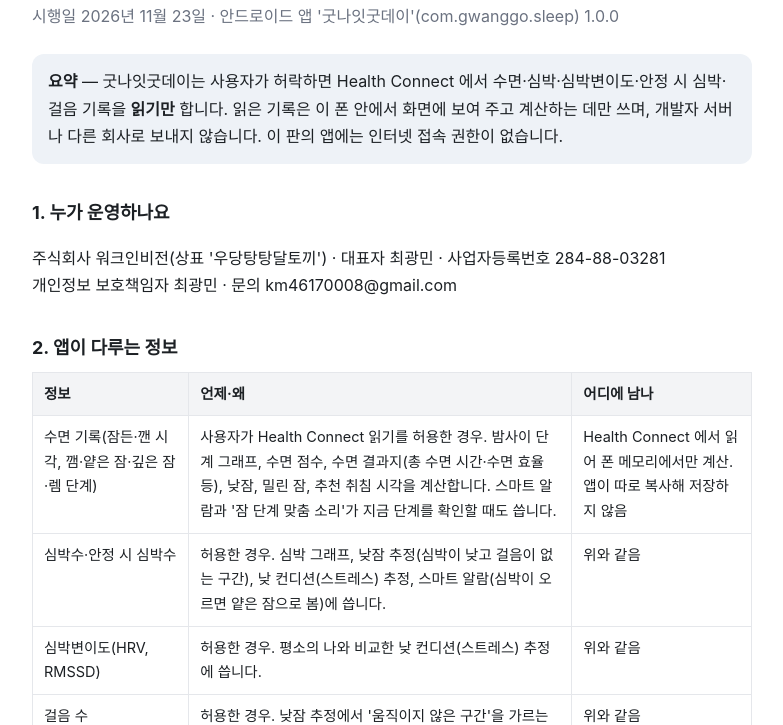
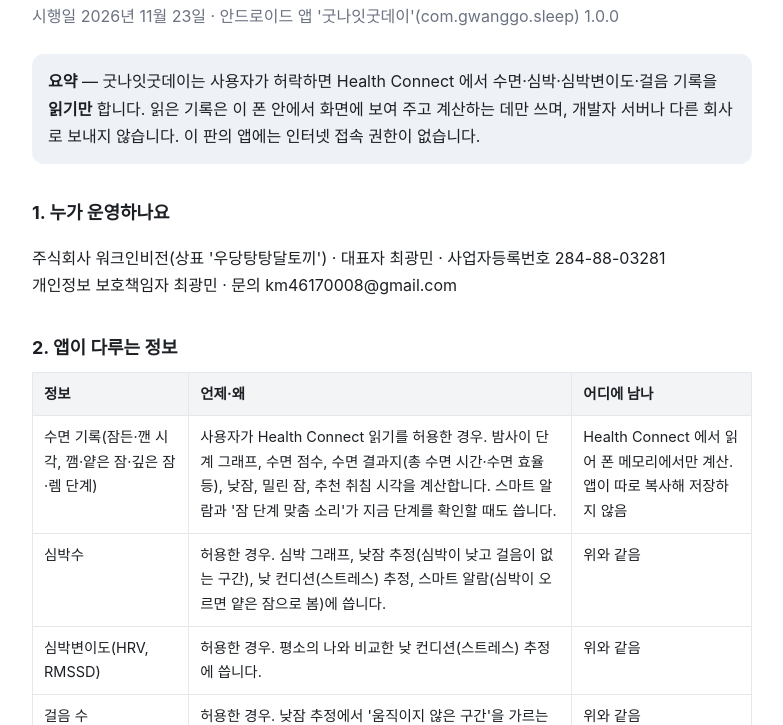
Before and after one commit to kwangmin88/kwangmin88.github.io, a plain HTML site: page goodnight/privacy.html in a window 1280 px wide. Shown: the part 75-800 px from the top of the page, without its empty margins (248-1031 px from the left). Drawn offline with Linux system fonts and the light colour scheme.

Commit message:
굿나잇굿데이 privacy: 안정 시 심박 제외

```diff
--- a/goodnight/privacy.html
+++ b/goodnight/privacy.html
@@ -12,7 +12,7 @@ td,th{border:1px solid #e5e7eb;padding:9px 11px;text-align:left;vertical-align:t
 <h1>굿나잇굿데이 개인정보처리방침</h1>
 <p class="sub">시행일 2026년 11월 23일 · 안드로이드 앱 '굿나잇굿데이'(com.gwanggo.sleep) 1.0.0</p>
 
-<div class="box"><strong>요약</strong> — 굿나잇굿데이는 사용자가 허락하면 Health Connect 에서 수면·심박·심박변이도·안정 시 심박·걸음 기록을 <strong>읽기만</strong> 합니다. 읽은 기록은 이 폰 안에서 화면에 보여 주고 계산하는 데만 쓰며, 개발자 서버나 다른 회사로 보내지 않습니다. 이 판의 앱에는 인터넷 접속 권한이 없습니다.</div>
+<div class="box"><strong>요약</strong> — 굿나잇굿데이는 사용자가 허락하면 Health Connect 에서 수면·심박·심박변이도·걸음 기록을 <strong>읽기만</strong> 합니다. 읽은 기록은 이 폰 안에서 화면에 보여 주고 계산하는 데만 쓰며, 개발자 서버나 다른 회사로 보내지 않습니다. 이 판의 앱에는 인터넷 접속 권한이 없습니다.</div>
 
 <h2>1. 누가 운영하나요</h2>
 <p>주식회사 워크인비전(상표 '우당탕탕달토끼') · 대표자 최광민 · 사업자등록번호 284-88-03281<br>
@@ -22,7 +22,7 @@ td,th{border:1px solid #e5e7eb;padding:9px 11px;text-align:left;vertical-align:t
 <table>
 <tr><th>정보</th><th>언제·왜</th><th>어디에 남나</th></tr>
 <tr><td>수면 기록(잠든·깬 시각, 깸·얕은 잠·깊은 잠·렘 단계)</td><td>사용자가 Health Connect 읽기를 허용한 경우. 밤사이 단계 그래프, 수면 점수, 수면 결과지(총 수면 시간·수면 효율 등), 낮잠, 밀린 잠, 추천 취침 시각을 계산합니다. 스마트 알람과 '잠 단계 맞춤 소리'가 지금 단계를 확인할 때도 씁니다.</td><td>Health Connect 에서 읽어 폰 메모리에서만 계산. 앱이 따로 복사해 저장하지 않음</td></tr>
-<tr><td>심박수·안정 시 심박수</td><td>허용한 경우. 심박 그래프, 낮잠 추정(심박이 낮고 걸음이 없는 구간), 낮 컨디션(스트레스) 추정, 스마트 알람(심박이 오르면 얕은 잠으로 봄)에 씁니다.</td><td>위와 같음</td></tr>
+<tr><td>심박수</td><td>허용한 경우. 심박 그래프, 낮잠 추정(심박이 낮고 걸음이 없는 구간), 낮 컨디션(스트레스) 추정, 스마트 알람(심박이 오르면 얕은 잠으로 봄)에 씁니다.</td><td>위와 같음</td></tr>
 <tr><td>심박변이도(HRV, RMSSD)</td><td>허용한 경우. 평소의 나와 비교한 낮 컨디션(스트레스) 추정에 씁니다.</td><td>위와 같음</td></tr>
 <tr><td>걸음 수</td><td>허용한 경우. 낮잠 추정에서 '움직이지 않은 구간'을 가르는 데만 씁니다.</td><td>위와 같음</td></tr>
 <tr><td>앱 설정(목표 수면, 알람 시각, 깨우는 구간, 소리·테마·저전력 설정)</td><td>사용자가 정한 값을 기억합니다.</td><td>이 폰의 앱 저장 공간</td></tr>
@@ -42,7 +42,7 @@ td,th{border:1px solid #e5e7eb;padding:9px 11px;text-align:left;vertical-align:t
 <h2>6. 권한</h2>
 <table>
 <tr><th>권한</th><th>쓰는 곳</th></tr>
-<tr><td>Health Connect 읽기(수면·심박·심박변이도·안정 시 심박·걸음, 백그라운드 읽기)</td><td>2번 표의 기능</td></tr>
+<tr><td>Health Connect 읽기(수면·심박·심박변이도·걸음, 백그라운드 읽기)</td><td>2번 표의 기능</td></tr>
 <tr><td>정확한 알람·전체 화면 알림·알림</td><td>설정한 시각(또는 깨우는 구간 안)에 알람을 울리고 잠금 화면 위에 알람 화면을 띄웁니다.</td></tr>
 <tr><td>포그라운드 서비스(미디어 재생)·절전 해제</td><td>화면이 꺼진 동안 수면 소리를 이어 재생하고 알람 소리를 냅니다.</td></tr>
 <tr><td>부팅 완료 알림 받기</td><td>폰을 껐다 켜도 알람을 다시 잡습니다.</td></tr>
```
